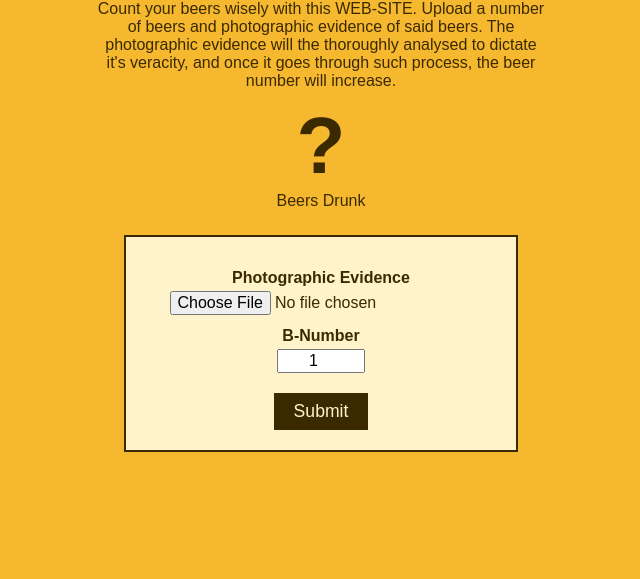
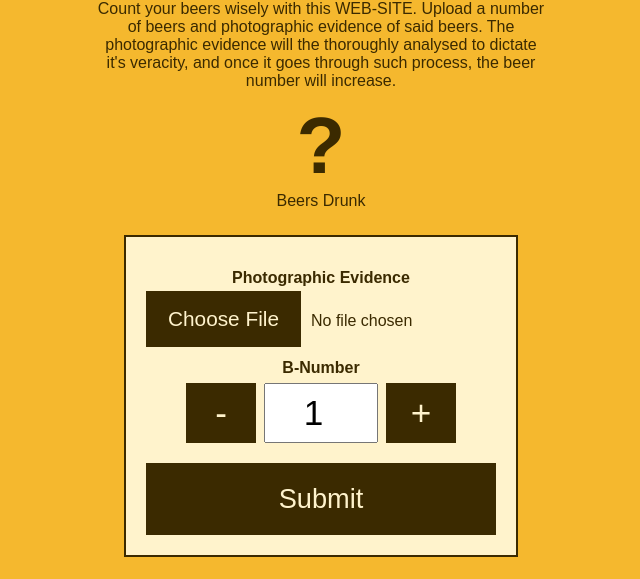
Before and after one commit to TreasureCanNot/ferventFocus, a plain HTML site: page beer.html in a window 1280 px wide. Shown: the part 100-679 px from the top of the page, without its empty margins (319-959 px from the left). Drawn offline with nearby package versions, Linux system fonts and the light colour scheme; no server answers.

Commit message:
Update beer.html

```diff
--- a/beer.html
+++ b/beer.html
@@ -26,7 +26,39 @@
     }
     label { display: block; margin: 12px 0 4px; font-weight: bold; }
     input { font-size: 1em; }
-    input[type="number"] { width: 80px; text-align: center; }
+    input[type="file"] { width: 100%; font-size: 1em; }
+    input[type="file"]::file-selector-button {
+      font-size: 1.3em;
+      padding: 16px 22px;
+      margin-right: 10px;
+      background: #3b2a00;
+      color: #fff3cc;
+      border: none;
+      cursor: pointer;
+    }
+    .number-row {
+      display: flex;
+      justify-content: center;
+      gap: 8px;
+      margin-top: 6px;
+    }
+    .number-row input {
+      width: 110px;
+      font-size: 2.2em;
+      text-align: center;
+      padding: 8px 0;
+    }
+    .step {
+      font-size: 2.2em;
+      width: 70px;
+      margin-top: 0;
+      padding: 0;
+    }
+    #submit-btn {
+      width: 100%;
+      font-size: 1.7em;
+      padding: 20px;
+    }
     button {
       font-size: 1.1em;
       margin-top: 20px;
@@ -52,10 +84,13 @@
     <input type="file" id="photo" accept="image/*">
 
     <label for="amount">B-Number</label>
-    <input type="number" id="amount" min="1" max="20" value="1">
+    <div class="number-row">
+      <button type="button" class="step" id="minus">-</button>
+      <input type="number" id="amount" min="1" value="1" inputmode="numeric">
+      <button type="button" class="step" id="plus">+</button>
+    </div>
 
-    <br>
-    <button type="submit">Submit</button>
+    <button type="submit" id="submit-btn">Submit</button>
   </form>
 
   <p id="message"></p>
@@ -70,6 +105,14 @@
     const form = document.getElementById("beer-form");
     const message = document.getElementById("message");
     const countEl = document.getElementById("count");
+    const amountEl = document.getElementById("amount");
+
+    document.getElementById("minus").addEventListener("click", function () {
+      amountEl.value = Math.max(1, (parseInt(amountEl.value, 10) || 1) - 1);
+    });
+    document.getElementById("plus").addEventListener("click", function () {
+      amountEl.value = (parseInt(amountEl.value, 10) || 0) + 1;
+    });
 
     async function loadCount() {
       const { data, error } = await db.rpc("get_total");
@@ -90,8 +133,8 @@
         message.textContent = "Evidence necessitated";
         return;
       }
-      if (!amount || amount < 1 || amount > 20) {
-        message.textContent = "Enter a number between 1 and 20.";
+      if (!amount || amount < 1) {
+        message.textContent = "B-Number must be at least 1.";
         return;
       }
 
```
